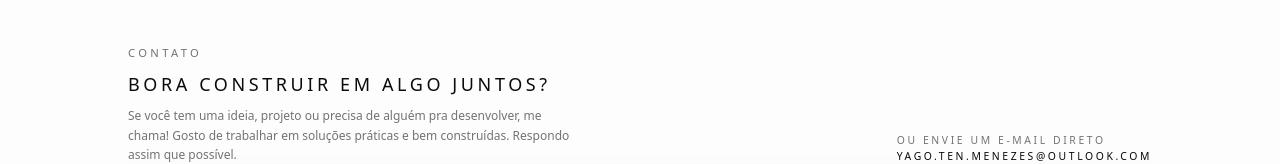
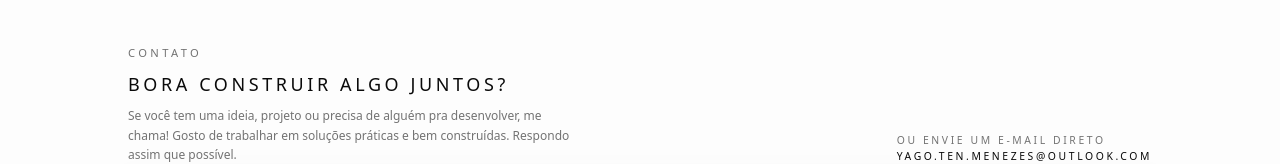
Before and after one commit to tenmenezes/tenmenezes.github.io, a React (Vite) app: page / in a window 1280 px wide. Shown: the part 2284-2448 px from the top of the page. Built offline with nearby package versions, Linux system fonts and the light colour scheme.

Commit message:
Edit: Editando erro ortográfico em contatos

```diff
--- a/src/components/sections/ContactSection.jsx
+++ b/src/components/sections/ContactSection.jsx
@@ -34,7 +34,7 @@
               Contato
             </p>
             <h2 className="text-lg font-medium uppercase tracking-[0.2em] text-foreground">
-              Bora construir em algo juntos?
+              Bora construir algo juntos?
             </h2>
             <p className="max-w-md text-xs leading-relaxed text-muted-foreground">
               Se você tem uma ideia, projeto ou precisa de alguém pra desenvolver, me chama!
```
